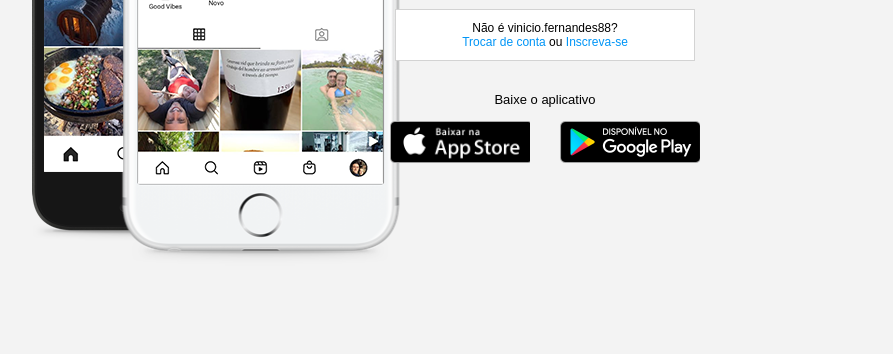
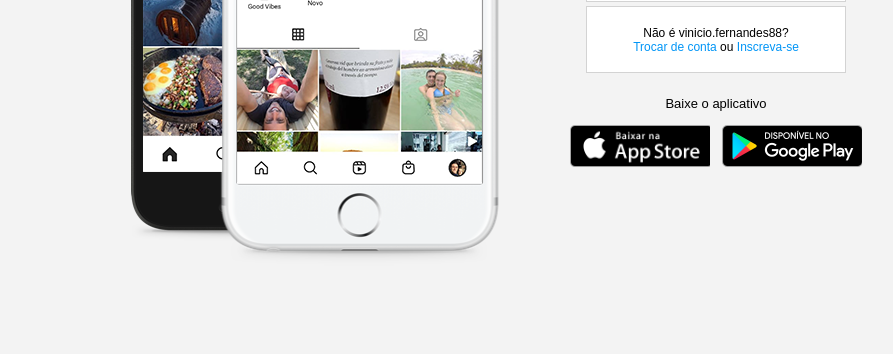
Before and after one commit to vinicio-fernandes/Instagram-Login-Clone, a plain HTML site: page index.html in a window 1280 px wide. Shown: the part 446-800 px from the top of the page, without its empty margins (151-1044 px from the left). Drawn offline with Linux system fonts and the light colour scheme.

Commit message:
ajuste de alinhamento: .instagram-phone  e .group

```diff
--- a/style.css
+++ b/style.css
@@ -32,7 +32,7 @@ body {
     display: flex;
     align-items: center;
     justify-content: center;
-    width: 32%;
+    width: 60%;
 
 }
 
@@ -42,8 +42,8 @@ body {
 
 .instagram-continue {
 display: flex;
-align-items: center;
-justify-content: space-around;
+align-items: center; /* horizontal */
+justify-content: space-around; /* vertical*/
 flex-direction: column;
 width: 50%;
 min-height: 34rem;
@@ -56,7 +56,7 @@ min-height: 34rem;
     flex-direction: column;
     background-color: #ffffff;
     width: 75%;
-    padding: 0.8rem 0;
+    padding: 1.3rem 0;
     border: 1px solid lightgray ;
 
 }
@@ -79,6 +79,8 @@ min-height: 34rem;
     align-items: center;
     border-radius: 50%;
     overflow: hidden;
+
+
 }
 
 .profile-photo img {
```
